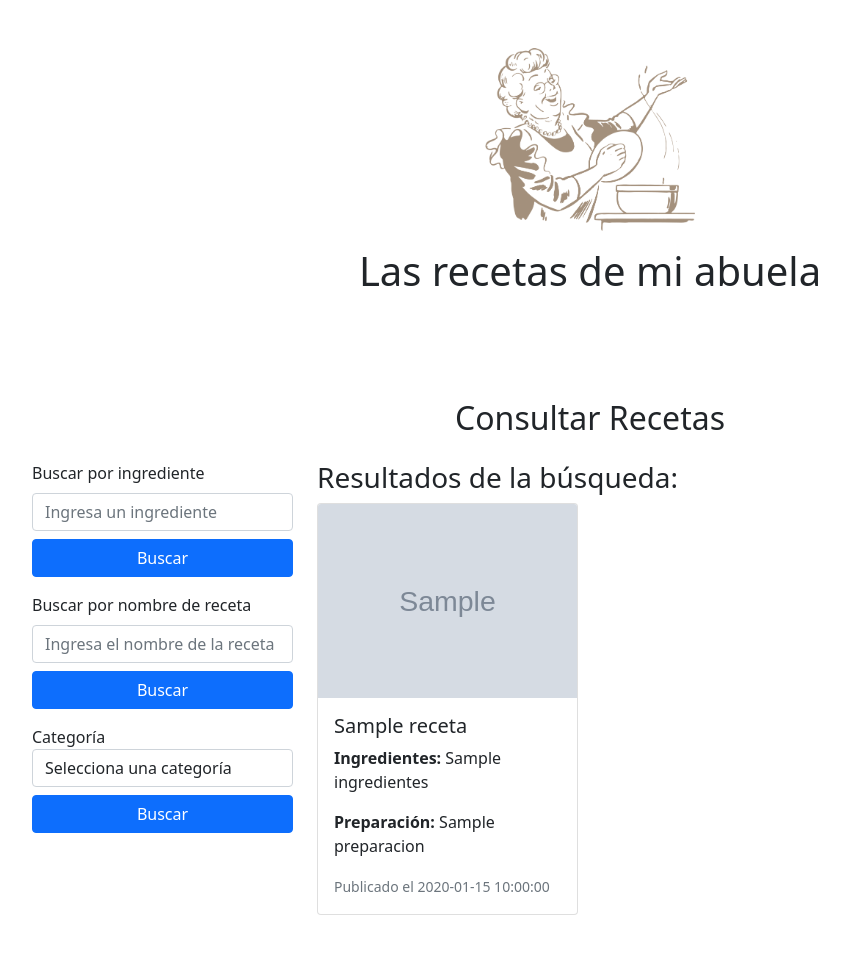
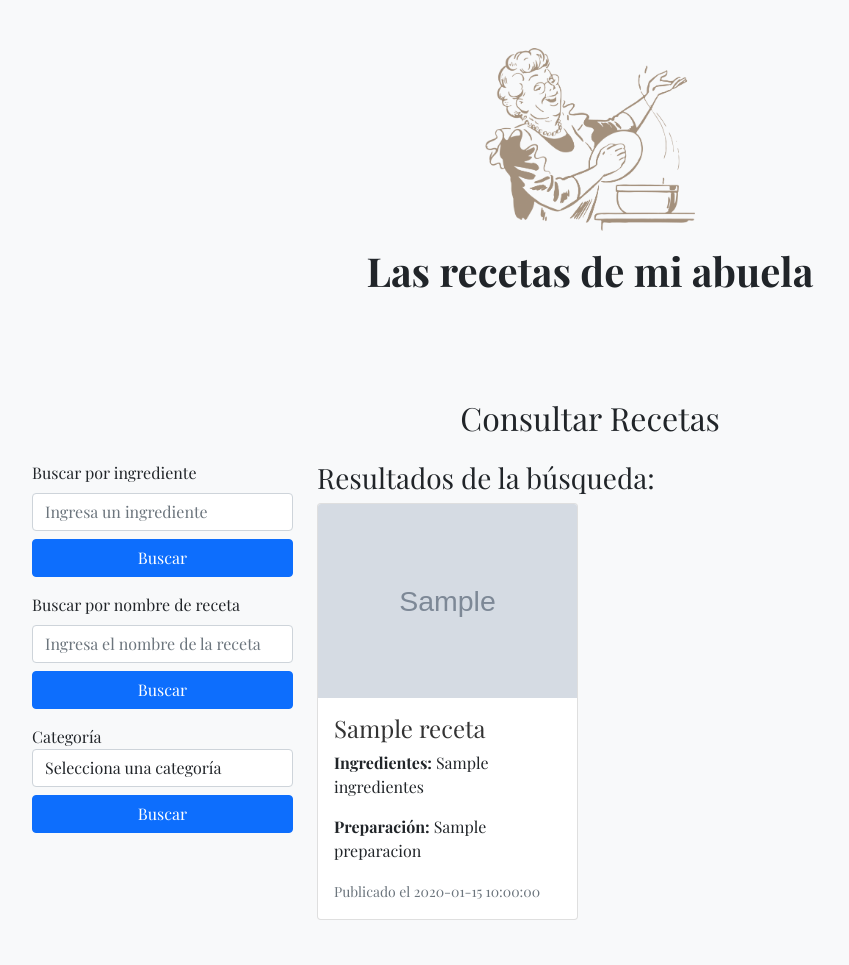
Before and after one commit to GastonArielPerrone/las-recetas-de-mi-abuela, a Flask app: template templates/Consultar_recetas.html in a window 1280 px wide. Shown: the top 965 px of the page, without its empty margins (50-899 px from the left). Run offline with Flask 3, Linux system fonts and the light colour scheme; the template is opened without the code that fills it: most values are stand-ins (such as "Sample title", 1, 10 or a date in 2020); grey boxes marked "Sample" are stand-in pictures.

Commit message:
styles.css is modified.

```diff
--- a/static/styles.css
+++ b/static/styles.css
@@ -57,3 +57,16 @@ img {
     max-width: 100%;
     height: auto; /* Mantener las proporciones de las imágenes */
 }
+
+.card-title {
+    font-size: 1.5rem;
+    color: #333;
+}
+.card-text {
+    font-size: 1rem;
+    line-height: 1.5;
+}
+.text-danger {
+    color: red;
+    font-weight: bold;
+}
--- a/templates/Consultar_recetas.html
+++ b/templates/Consultar_recetas.html
@@ -9,7 +9,7 @@
   <!-- Bootstrap 5 CSS -->
   <link href="https://cdn.jsdelivr.net/npm/bootstrap@5.0.0-beta3/dist/css/bootstrap.min.css" rel="stylesheet" />
   <!-- Hoja de Estilos -->
-  <link href="../static/" rel="stylesheet" type="text/css" />
+  <link href="../static/styles.css" rel="stylesheet" type="text/css" />
   <link rel="shortcut icon" href="../content/abuela_cocina.ico">
 </head>
 <body>
```
